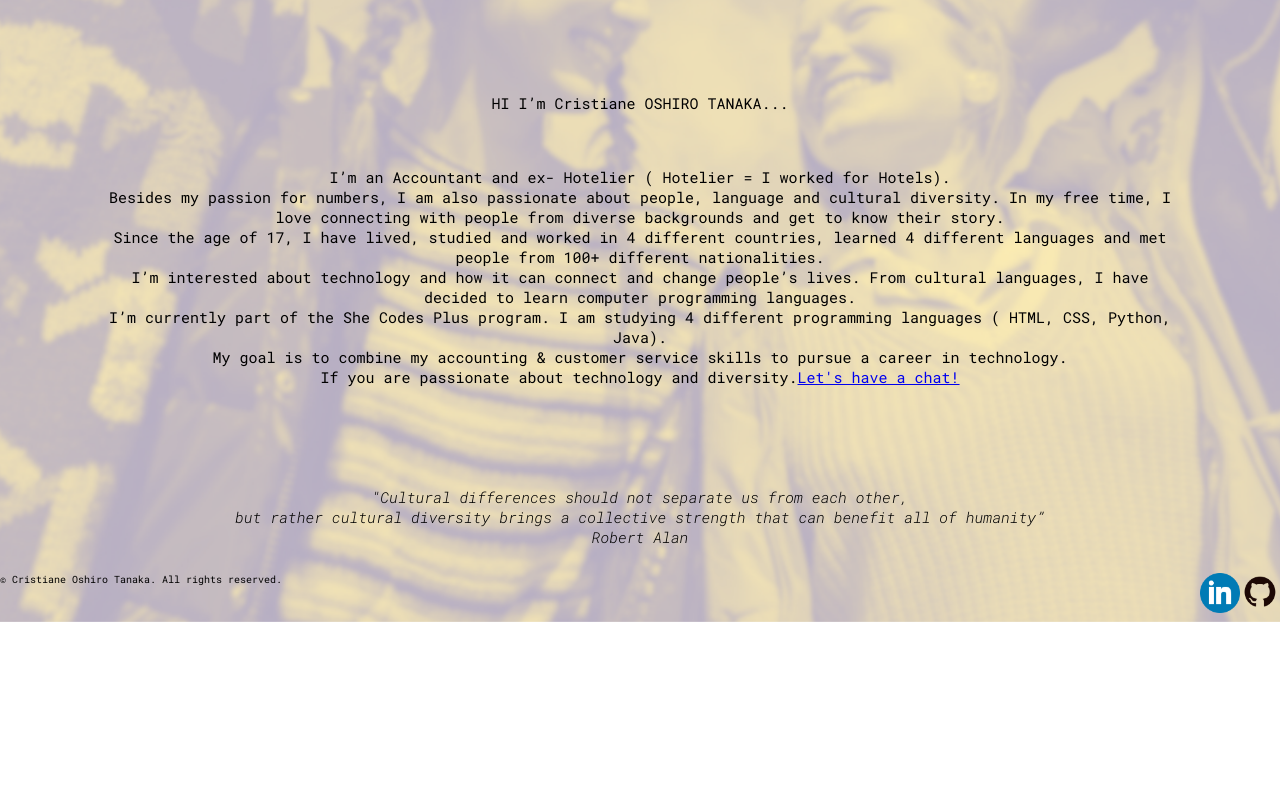
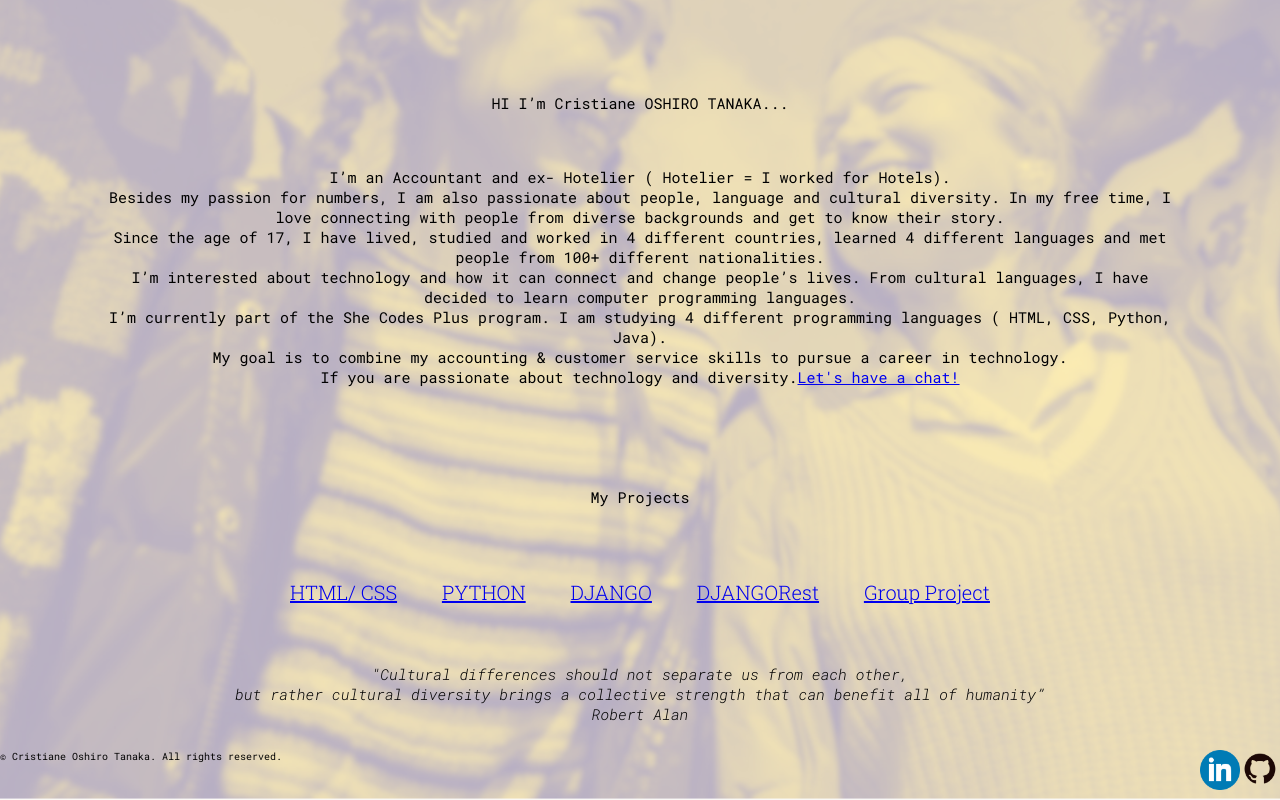
Before and after one commit to cristianetanaka/cristianetanaka.github.io, a plain HTML site: page about.html in a window 1280 px wide. Shown: the part 475-1275 px from the top of the page. Before the commit the page ends 1098 px from the top, so only its background shows below. Drawn offline with Linux system fonts and the light colour scheme.

Commit message:
add projects

```diff
--- a/about.html
+++ b/about.html
@@ -31,7 +31,7 @@
        <nav>
         <a href="index.html">Home</a>
         <a href="about.html">About</a>
-        <a href=""> Project</a>
+        <a href="Project.html"> Project</a>
         <a href="form.html">Contact</a>
         </nav>
     </header>
@@ -56,6 +56,14 @@ My goal is to combine my accounting & customer service skills to pursue a career
 <p> If you are passionate about technology and diversity.<a href="form.html">Let's have a chat!</a> </p>
         </div>
 
+            <h1>My Projects</h1>
+            <div class="projects">
+                <a href="https://github.com/cristianetanaka/cristianetanaka.github.io">HTML/ CSS</a>
+                <a href="https://github.com/cristianetanaka/python-project">PYTHON</a>
+                <a href="https://www.youtube.com/watch?v=XspzppJZmU8"> DJANGO</a>
+                <a href="https://github.com/cristianetanaka/crowdfunding_back_end?tab=readme-ov-file">DJANGORest</a>
+                <a href="https://giftcompare.netlify.app/">Group Project</a>
+            </div>
         <div class="quote1">
 <p class="quote">
 <p><i>"Cultural differences should not separate us from each other,</p><p> but rather cultural diversity brings a collective strength that can benefit all of humanity” </i></p>
--- a/styles.css
+++ b/styles.css
@@ -302,3 +302,24 @@ p{
     align-items: center;
     }
 }
+
+.projects{
+    width: 700px;
+    text-align: center;
+    background-color: none;
+    border: purple;
+    color: black;
+    opacity: 1;
+    transition: 5s;
+    font-family: 'Roboto Slab', serif;
+    font-size: 20px;
+    margin-left: auto;
+    margin-right: auto;
+    margin-bottom: 4%;
+    padding: 8px 16px;
+    display: flex;
+    align-content: center;
+    justify-content:space-between;
+    align-items: center ;
+    flex-direction: row;
+}
```
Also changed, not shown: form.html (+1 -1 lines), index.html (+1 -1 lines), 1 other file.
